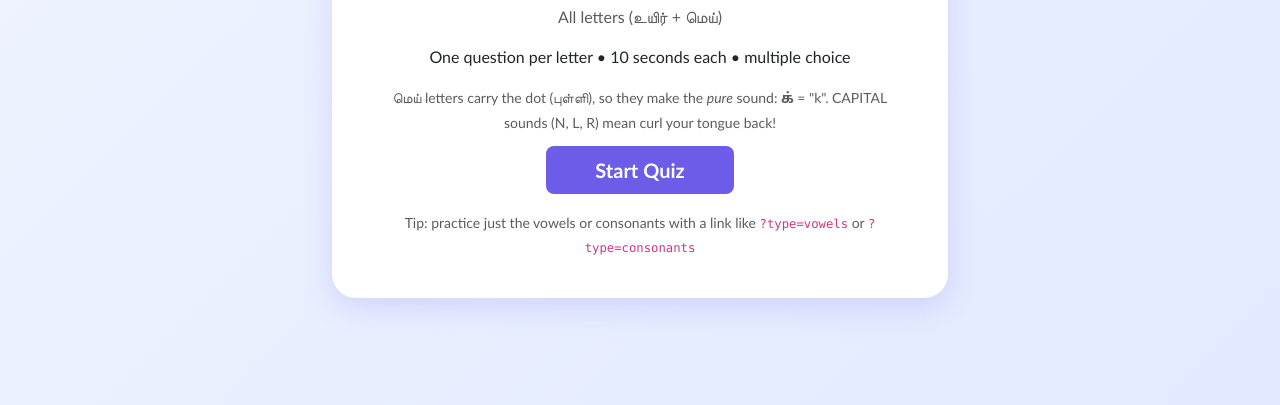
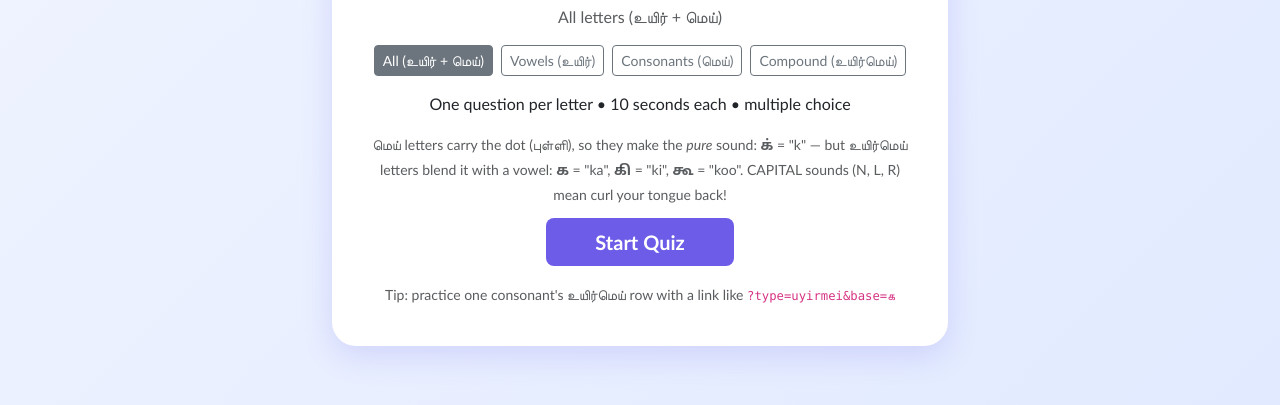
Before and after one commit to rajeswarandhandapani/kid-Learning-games, a plain HTML site: page games/tamil-alphabets/index.html in a window 1280 px wide. Shown: the part 221-626 px from the top of the page. Drawn offline with nearby package versions, Linux system fonts and the light colour scheme.

Commit message:
Enhance Tamil Alphabets quiz with compound letters and update README and index files

```diff
--- a/games/tamil-alphabets/game.js
+++ b/games/tamil-alphabets/game.js
@@ -1,7 +1,8 @@
 /**
  * Tamil alphabet question generator.
- * Reads ?type=vowels|consonants from the URL to restrict practice to one
- * group of letters; defaults to the full set (vowels + consonants).
+ * Reads ?type=vowels|consonants|uyirmei from the URL to restrict practice to
+ * one group of letters; defaults to vowels + consonants. In uyirmei mode an
+ * optional ?base=க narrows practice to one consonant's row of 12.
  *
  * Sound mapping notes:
  *  - Vowels use kid-friendly English phonics (ee as in "see", oh as in "go").
@@ -13,6 +14,10 @@
  *  - ந் and ன் share the same spoken sound "n" (the difference is where
  *    they appear in a word), so both map to "n" and are never offered as
  *    distractors for each other.
+ *  - Uyirmei eluthukkal (compound letters) are generated as consonant base +
+ *    Unicode vowel sign (க + ி = கி) and their sound is consonant sound +
+ *    vowel sound (கி = "ki"), so the whole 18 × 12 = 216 grid stays
+ *    consistent with the two tables above.
  */
 const TAMIL_LETTERS = [
   // Uyir eluthukkal (vowels)
@@ -49,11 +54,66 @@ const TAMIL_LETTERS = [
   { tamil: "ன்", sound: "n", type: "consonants" },
 ];
 
+// The 12 vowel signs that combine with a consonant base to form uyirmei
+// letters. The அ column has no sign — the bare consonant carries the
+// inherent "a" (க = "ka").
+const VOWEL_SIGNS = [
+  { sign: "", sound: "a" }, // அ
+  { sign: "ா", sound: "aa" }, // ஆ → ா
+  { sign: "ி", sound: "i" }, // இ → ி
+  { sign: "ீ", sound: "ee" }, // ஈ → ீ
+  { sign: "ு", sound: "u" }, // உ → ு
+  { sign: "ூ", sound: "oo" }, // ஊ → ூ
+  { sign: "ெ", sound: "e" }, // எ → ெ
+  { sign: "ே", sound: "ay" }, // ஏ → ே
+  { sign: "ை", sound: "ai" }, // ஐ → ை
+  { sign: "ொ", sound: "o" }, // ஒ → ொ
+  { sign: "ோ", sound: "oh" }, // ஓ → ோ
+  { sign: "ௌ", sound: "ow" }, // ஔ → ௌ
+];
+
+const CONSONANT_BASES = [
+  { tamil: "க", sound: "k" },
+  { tamil: "ங", sound: "ng" },
+  { tamil: "ச", sound: "ch" },
+  { tamil: "ஞ", sound: "nj" },
+  { tamil: "ட", sound: "t" },
+  { tamil: "ண", sound: "N" },
+  { tamil: "த", sound: "th" },
+  { tamil: "ந", sound: "n" },
+  { tamil: "ப", sound: "p" },
+  { tamil: "ம", sound: "m" },
+  { tamil: "ய", sound: "y" },
+  { tamil: "ர", sound: "r" },
+  { tamil: "ல", sound: "l" },
+  { tamil: "வ", sound: "v" },
+  { tamil: "ழ", sound: "zh" },
+  { tamil: "ள", sound: "L" },
+  { tamil: "ற", sound: "R" },
+  { tamil: "ன", sound: "n" },
+];
+
+// Uyirmei eluthukkal: all 216 consonant + vowel combinations.
+const UYIRMEI_LETTERS = CONSONANT_BASES.flatMap((c) =>
+  VOWEL_SIGNS.map((v) => ({
+    tamil: c.tamil + v.sign,
+    sound: c.sound + v.sound,
+    type: "uyirmei",
+    base: c.tamil,
+    vowelSound: v.sound,
+  }))
+);
+
 function getSelectedLetters() {
   const params = new URLSearchParams(window.location.search);
   const type = params.get("type");
   if (type === "vowels" || type === "consonants") {
     return TAMIL_LETTERS.filter((l) => l.type === type);
+  }
+  if (type === "uyirmei") {
+    const base = params.get("base");
+    const row = base ? UYIRMEI_LETTERS.filter((l) => l.base === base) : [];
+    return row.length ? row : UYIRMEI_LETTERS;
   }
   return TAMIL_LETTERS;
 }
@@ -78,7 +138,18 @@ function generateTamilQuestion(letters) {
     const letter = pool[randomInt(0, pool.length - 1)];
 
     const correctAnswer = letter.sound;
-    const distractorPool = letters.filter((l) => l.sound !== correctAnswer);
+    let distractorPool = letters.filter((l) => l.sound !== correctAnswer);
+    // For uyirmei letters, prefer distractors from the same consonant row
+    // (கி vs கீ/கை) or the same vowel column (கி vs சி/மி) so wrong choices
+    // actually test the vowel signs instead of being obviously different.
+    if (letter.base) {
+      const related = distractorPool.filter(
+        (l) => l.base === letter.base || l.vowelSound === letter.vowelSound
+      );
+      if (new Set(related.map((l) => l.sound)).size >= 3) {
+        distractorPool = related;
+      }
+    }
     const uniqueSounds = new Set(distractorPool.map((l) => l.sound));
     const choices = new Set([correctAnswer]);
     while (choices.size < 4 && choices.size < uniqueSounds.size + 1) {
@@ -98,12 +169,35 @@ document.addEventListener("DOMContentLoaded", () => {
   const letters = getSelectedLetters();
   const params = new URLSearchParams(window.location.search);
   const type = params.get("type");
+  const base = params.get("base");
   const label =
-    type === "vowels" ? "Vowels (உயிர் எழுத்துக்கள்)" : type === "consonants" ? "Consonants (மெய் எழுத்துக்கள்)" : "All letters (உயிர் + மெய்)";
+    type === "vowels"
+      ? "Vowels (உயிர் எழுத்துக்கள்)"
+      : type === "consonants"
+        ? "Consonants (மெய் எழுத்துக்கள்)"
+        : type === "uyirmei"
+          ? base && letters[0].base === base
+            ? `Compound letters (உயிர்மெய்) — the ${base} row`
+            : "Compound letters (உயிர்மெய் எழுத்துக்கள்)"
+          : "All letters (உயிர் + மெய்)";
   document.getElementById("letters-label").textContent = label;
 
+  // 216 uyirmei letters is too long for one sitting — quiz a random 30.
+  const totalQuestions = Math.min(letters.length, 30);
+  document.getElementById("question-count-label").textContent =
+    totalQuestions < letters.length
+      ? `${totalQuestions} random letters out of ${letters.length}`
+      : "One question per letter";
+
+  document.querySelectorAll("#mode-links a").forEach((link) => {
+    const linkType = new URLSearchParams(link.getAttribute("href").replace(/^[^?]*\??/, "")).get("type");
+    if (linkType === type) {
+      link.classList.replace("btn-outline-secondary", "btn-secondary");
+    }
+  });
+
   const quiz = new QuizEngine({
-    totalQuestions: letters.length,
+    totalQuestions,
     timePerQuestion: 10,
     generateQuestion: generateTamilQuestion(letters),
   });
--- a/games/tamil-alphabets/index.html
+++ b/games/tamil-alphabets/index.html
@@ -31,10 +31,18 @@
         <div class="game-card-icon mb-2">அ</div>
         <h1 class="h3 fw-bold">Tamil Alphabets Quiz</h1>
         <p class="text-muted" id="letters-label"></p>
-        <p>One question per letter &bull; 10 seconds each &bull; multiple choice</p>
+        <div id="mode-links" class="d-flex flex-wrap justify-content-center gap-2 mb-3">
+          <a class="btn btn-sm btn-outline-secondary" href="index.html">All (உயிர் + மெய்)</a>
+          <a class="btn btn-sm btn-outline-secondary" href="?type=vowels">Vowels (உயிர்)</a>
+          <a class="btn btn-sm btn-outline-secondary" href="?type=consonants">Consonants (மெய்)</a>
+          <a class="btn btn-sm btn-outline-secondary" href="?type=uyirmei">Compound (உயிர்மெய்)</a>
+        </div>
+        <p><span id="question-count-label">One question per letter</span> &bull; 10 seconds each &bull; multiple choice</p>
         <p class="text-muted mb-1"><small>
           மெய் letters carry the dot (புள்ளி), so they make the <em>pure</em> sound:
-          <span class="tamil-glyph fw-bold">க்</span> = "k".
+          <span class="tamil-glyph fw-bold">க்</span> = "k" &mdash; but உயிர்மெய்
+          letters blend it with a vowel: <span class="tamil-glyph fw-bold">க</span> = "ka",
+          <span class="tamil-glyph fw-bold">கி</span> = "ki", <span class="tamil-glyph fw-bold">கூ</span> = "koo".
           CAPITAL sounds (N, L, R) mean curl your tongue back!
         </small></p>
         <button id="start-btn" class="btn btn-lg text-white fw-bold px-5 mt-2" style="background: var(--klg-purple);">
@@ -42,8 +50,8 @@
         </button>
         <p class="mt-3 mb-0">
           <small class="text-muted">
-            Tip: practice just the vowels or consonants with a link like
-            <code>?type=vowels</code> or <code>?type=consonants</code>
+            Tip: practice one consonant's உயிர்மெய் row with a link like
+            <code>?type=uyirmei&amp;base=க</code>
           </small>
         </p>
       </div>
```
Also changed, not shown: index.html (+1 -1 lines), README.md.
